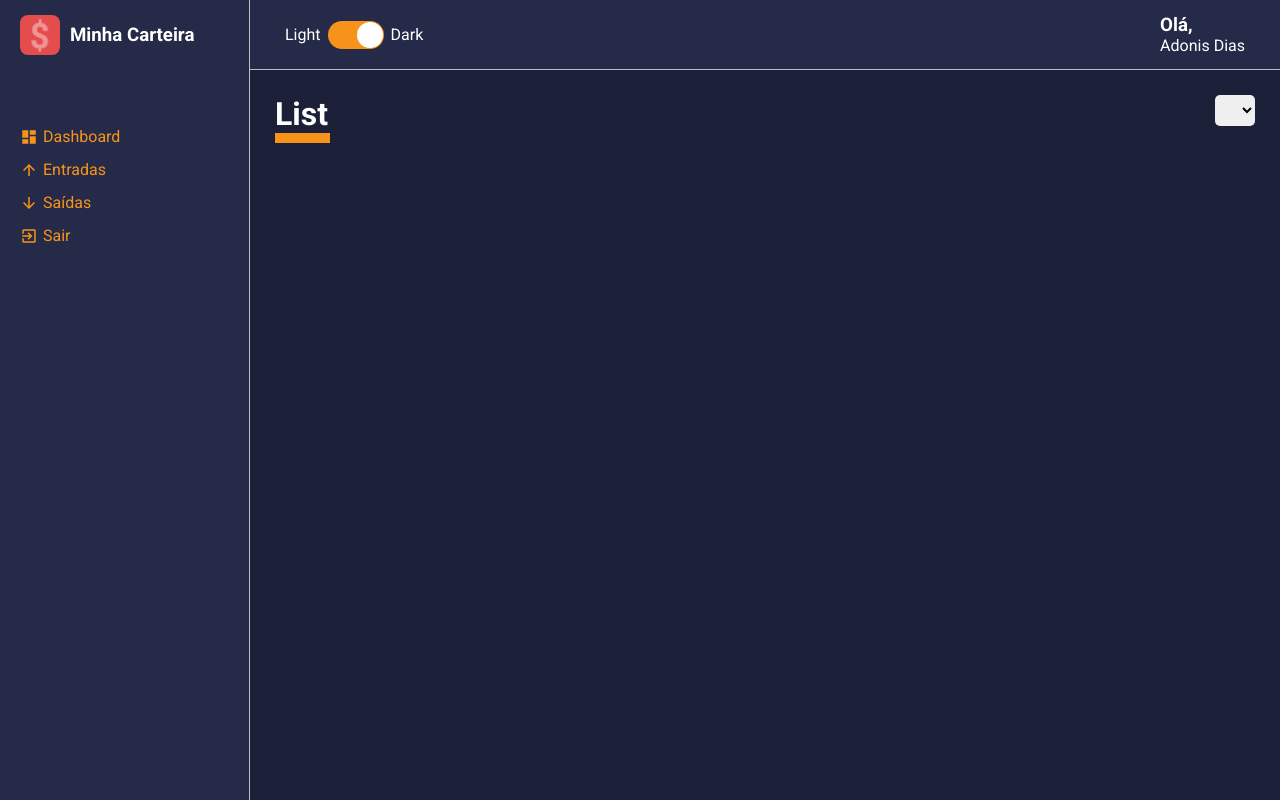
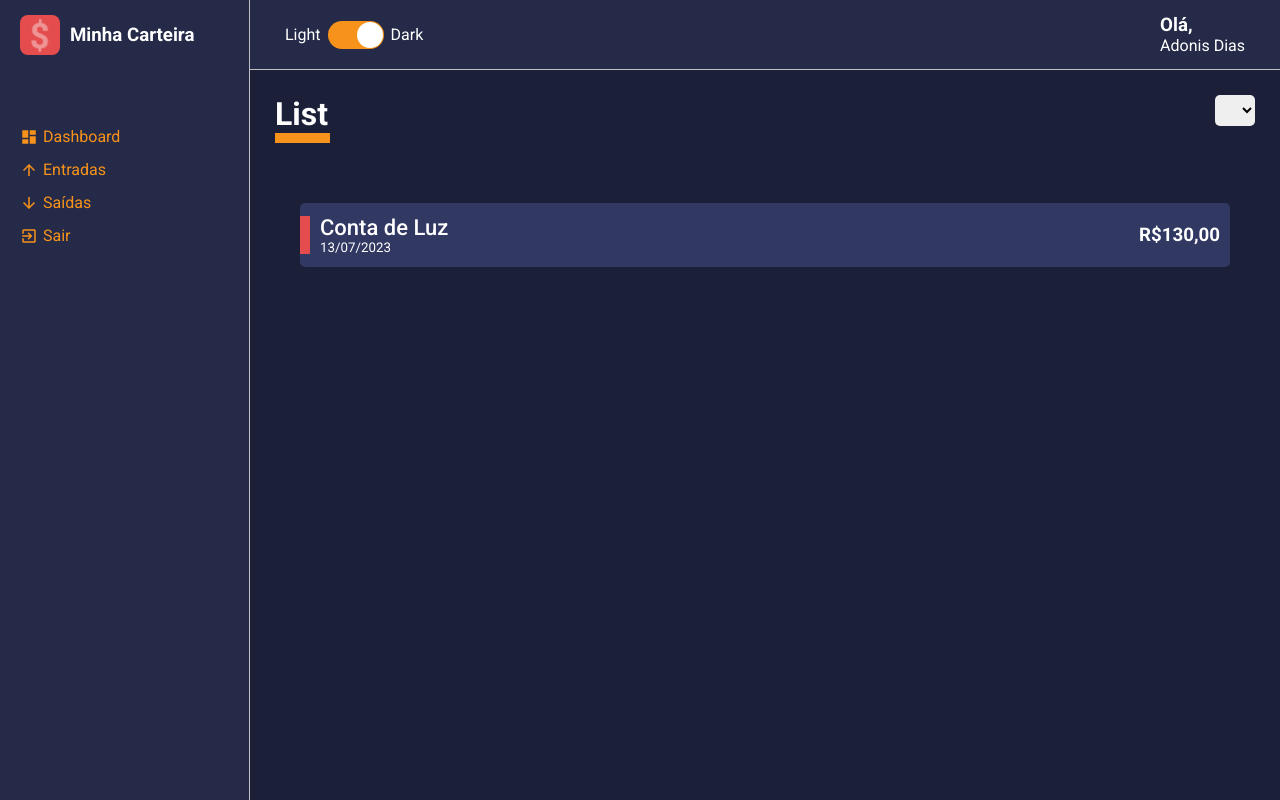
Before and after one commit to adonisdelima1/minha_carteira, a React (Create React App) app: page / in a window 1280 px wide. Built offline with nearby package versions, Linux system fonts and the light colour scheme.

Commit message:
feat: add CashFlowCard

```diff
--- /dev/null
+++ b/src/components/CashFlowCard/index.tsx
@@ -0,0 +1,21 @@
+import { Container, Tag } from './styles';
+
+interface ICashFlowCardProps {
+    tagColor: string,
+    title: string,
+    subtitle: string,
+    amount: string,
+}
+
+export default function CashFlowCard(props: ICashFlowCardProps) {
+    return(
+        <Container>
+            <Tag color={props.tagColor} />
+            <div>
+                <span>{props.title}</span>
+                <small>{props.subtitle}</small>
+            </div>
+            <h3>{props.amount}</h3>
+        </Container>
+    );
+}
--- /dev/null
+++ b/src/components/CashFlowCard/styles.ts
@@ -0,0 +1,76 @@
+import styled from 'styled-components';
+
+interface ITagProps {
+    color: string,
+}
+
+export const Container = styled.div`
+    background-color: ${props => props.theme.colors.tertiary};
+
+    // Para remover o bulet point (aquela bolinha que indica um tópico)
+    list-style: none;
+
+    // Arredondando os cantos
+    border-radius: 5px;
+
+    // Margem de 10px em cima e embaixo porém 0 dos lados
+    margin: 10px 0;
+
+    //   Padding é o que aumenta o tamanho do elemento (estica), no caso aqui
+    // definimos 12px em cima e embaixo e 10px dos lados
+    padding: 12px 10px;
+
+    // Display flex deixa um elemento ao lado do outro naturalmente
+    display: flex;
+
+    // Space between vai colocar o máximo de espaço possível entre os elementos
+    justify-content: space-between;
+
+    // Posiciona os elementos ao centro tanto vertical quanto horizontalmente
+    align-items: center;
+
+    //   Position relative porque a da tag será absoluta e assim conseguimos
+    // deixar a tag e o título próximos um do outro
+    position: relative;
+
+    // Quando passar o mouse em cima o ponteiro do mouse vira uma mãozinha
+    cursor: pointer;
+
+    // Definindo o tempo de duração da animação que vamos configurar com hover
+    transition: all .3s;
+
+
+    &:hover {
+        opacity: .7;
+        transform: translateX(10px);
+    }
+
+
+    > div {
+        display: flex;
+        flex-direction: column;
+        justify-content: space-between;
+        padding-left: 10px;
+    }
+
+    // Para todo span que estiver dentro de uma div nesse container
+    > div span {
+        font-size: 22px;
+        font-weight: 500;
+    }
+`;
+
+export const Tag = styled.div`
+    width: 10px;
+
+    // 60% do elemento onde a tag estiver contida
+    height: 60%;
+
+    background-color: ${props => props.color};
+
+    position: absolute;
+
+    //   Configurando left como 0 (zero) faremos com que ele se posicione na
+    // extremidade esquerda do container
+    left: 0;
+`;
--- a/src/pages/List/index.tsx
+++ b/src/pages/List/index.tsx
@@ -1,3 +1,5 @@
+import CashFlowCard from "../../components/CashFlowCard";
+import Content from "../../components/Content";
 import ContentHeader from "../../components/ContentHeader";
 import SelectInput from "../../components/SelectInput";
 import { Container } from "./styles";
@@ -12,6 +14,15 @@ export default function List() {
                     onChange={() => {}}
                 />
             </ContentHeader>
+
+            <Content>
+                <CashFlowCard
+                    title="Conta de Luz"
+                    subtitle="13/07/2023"
+                    tagColor="#E44C4E"
+                    amount="R$130,00"
+                />
+            </Content>
         </Container>
     );
 }
```
